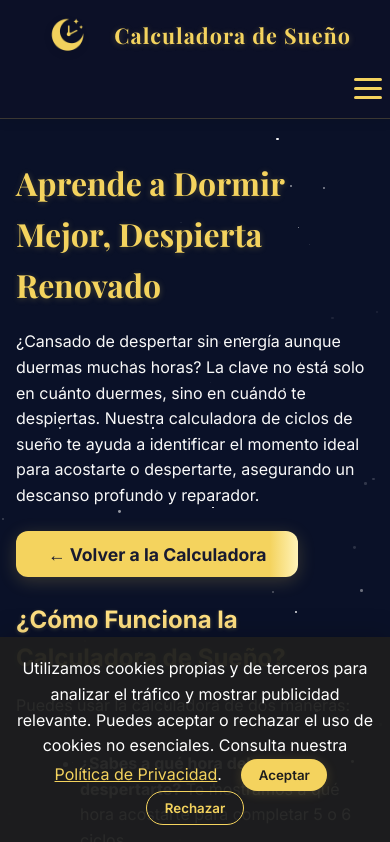
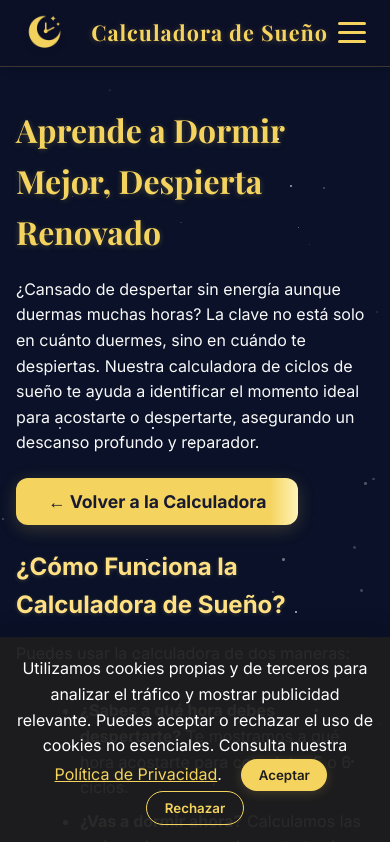
Before and after one commit to Sawasdee7123/mysleepcalculator, a Next.js app: page /como-dormir-mejor in a window 390 px wide. Shown: the top 842 px of the page. Built offline with nearby package versions, Linux system fonts and the light colour scheme.

Commit message:
Add Header

```diff
--- a/app/page.module.css
+++ b/app/page.module.css
@@ -1,12 +1,4 @@
-.header {
-  display: flex;
-  align-items: center;
-  justify-content: center;
-  gap: 1rem; /* spacing between logo and title */
-  margin-bottom: 0;
-  margin-top: 2.0rem;   /* <--- Add or adjust this value! */
-}
-
+/* ===== Main page content styles ===== */
 .main {
   display: flex;
   flex-direction: column;
@@ -15,12 +7,6 @@
   text-align: center;
   position: relative; /* needed for star layering */
   z-index: 1;         /* ensures content is above stars */
-}
-
-.title {
-  font-size: 2.5rem;
-  font-weight: 700;
-  margin: 0;
 }
 
 .description {
@@ -41,20 +27,29 @@
   }
 }
 
+/* ===== Desktop header/nav styles ===== */
+
+.header {
+  display: flex;
+  align-items: center;
+  justify-content: center;
+  gap: 1rem;
+  margin-bottom: 0;
+  margin-top: 2.0rem;
+}
+
 .headerWrapper {
   width: 100%;
   background: linear-gradient(180deg, #181f39 0%, #0c1027 100%);
   box-shadow: 0 2px 12px 0 rgba(0,0,0,0.08);
   padding: 0.5rem 0 0.5rem 0;
-  /* position: sticky; */
-  /* top: 0; */
   z-index: 20;
   border-bottom: 1px solid rgba(244, 211, 94, 0.2);
   backdrop-filter: blur(6px);
   -webkit-backdrop-filter: blur(6px);
+  position: relative;
 }
 
-/* Brand container centers content */
 .brandContainer {
   display: flex;
   justify-content: center;
@@ -62,7 +57,6 @@
   margin-bottom: 0.5rem;
 }
 
-/* Logo link flexes logo and h1 */
 .logoLink {
   display: flex;
   align-items: center;
@@ -70,12 +64,12 @@
   gap: 1.2rem;
 }
 
-/* Logo big on desktop, smaller on mobile */
 .logo {
   filter: drop-shadow(0 2px 4px rgba(0,0,0,0.08));
+  width: 96px;
+  height: 96px;
 }
 
-/* Use your original title style for h1 */
 .title {
   color: #f4d35e;
   font-family: var(--font-playfair, 'Playfair Display', serif);
@@ -86,7 +80,6 @@
   line-height: 1.1;
 }
 
-/* Nav centered below */
 .navbar {
   display: flex;
   justify-content: center;
@@ -118,13 +111,14 @@
 }
 
 .mobileMenuButton {
-  display: none;
+  display: none !important;
 }
 
-/* Responsive for mobile */
+/* ===== Responsive for mobile (header/nav/menu) ===== */
+
 @media (max-width: 700px) {
   .brandContainer {
-    margin-bottom: 0.2rem;
+    margin-bottom: 0; /* remove any bottom margin on mobile */
   }
   .logo {
     width: 56px !important;
@@ -137,14 +131,18 @@
     display: none;
   }
   .mobileMenuButton {
-    display: flex;
+    display: flex !important;
     flex-direction: column;
     justify-content: center;
+    align-items: center;
+    position: static;
+    margin-left: auto;
+    margin-right: 0;
+    z-index: 1100;
     background: transparent;
     border: none;
     cursor: pointer;
     padding: 0.5rem;
-    margin-left: auto;
   }
   .hamburger {
     width: 28px;
@@ -155,33 +153,51 @@
     display: block;
   }
   .headerWrapper {
-    background: #0c1027; /* Or rgba(12,16,39,0.98) for slight transparency */
-    /* Optional: keep border and blur for visual consistency */
+    display: flex;
+    flex-direction: row;
+    align-items: center;
+    justify-content: space-between;
+    position: relative;
+    background: #0c1027;
     border-bottom: 1px solid rgba(244, 211, 94, 0.2);
     backdrop-filter: blur(8px);
     -webkit-backdrop-filter: blur(8px);
+    z-index: 102;
+    padding-left: 1rem;   /* some breathing room */
+    padding-right: 1rem;
+    padding-top: 0.3rem;  /* reduce top/bottom padding for compactness */
+    padding-bottom: 0.3rem;
   }
+  /* Mobile nav covers full screen except header */
   .mobileNavLinks {
-    position: absolute;
-    top: 44px;
+    position: fixed;
+    top: 56px; /* adjust this to match your mobile header height! */
+    left: 0;
     right: 0;
-    left: 0;
+    width: 100vw;
     background: #0c1027;
-    box-shadow: 0 4px 16px rgba(0,0,0,0.11);
+    z-index: 2000;
     list-style: none;
-    padding: 1rem 0;
     margin: 0;
-    z-index: 100;
+    padding: 1.2rem 0;
     display: flex;
     flex-direction: column;
-    gap: 1.2rem;
+    gap: 2.2rem;
+    align-items: center;
+    box-shadow: 0 4px 16px rgba(0,0,0,0.11);
+    border-bottom: 1px solid rgba(244, 211, 94, 0.12);
+    backdrop-filter: blur(4px);
+    -webkit-backdrop-filter: blur(4px);
   }
   .mobileNavLink {
+    width: 100%;
+    box-sizing: border-box;
     color: #f5f7fa;
-    font-size: 1.1rem;
+    font-size: 1.3rem;
     text-align: center;
     text-decoration: none;
-    font-weight: 500;
+    font-weight: 600;
+    padding: 0.8rem 0;
   }
   .mobileNavLink:hover,
   .mobileNavLink:focus {
```
